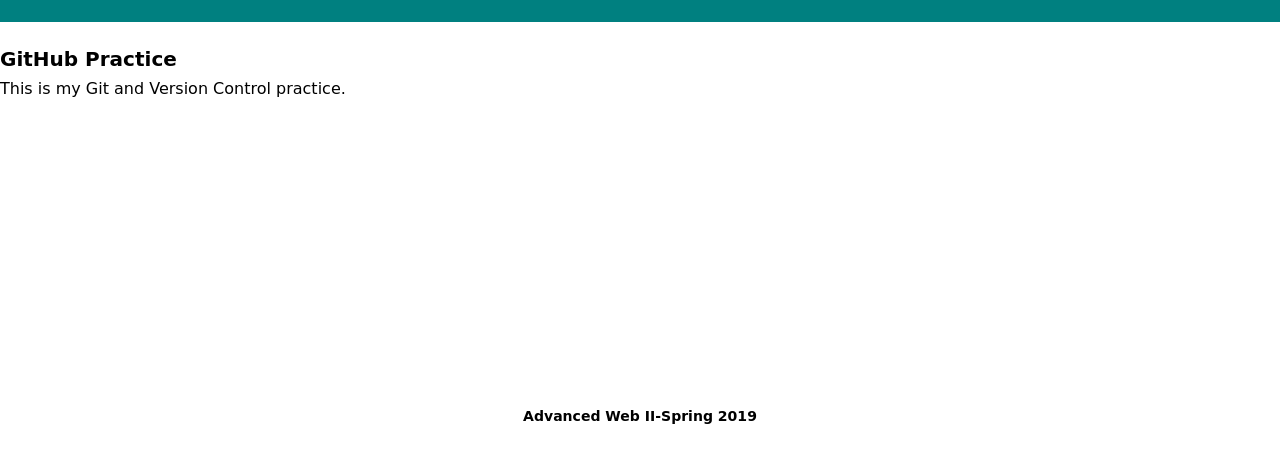
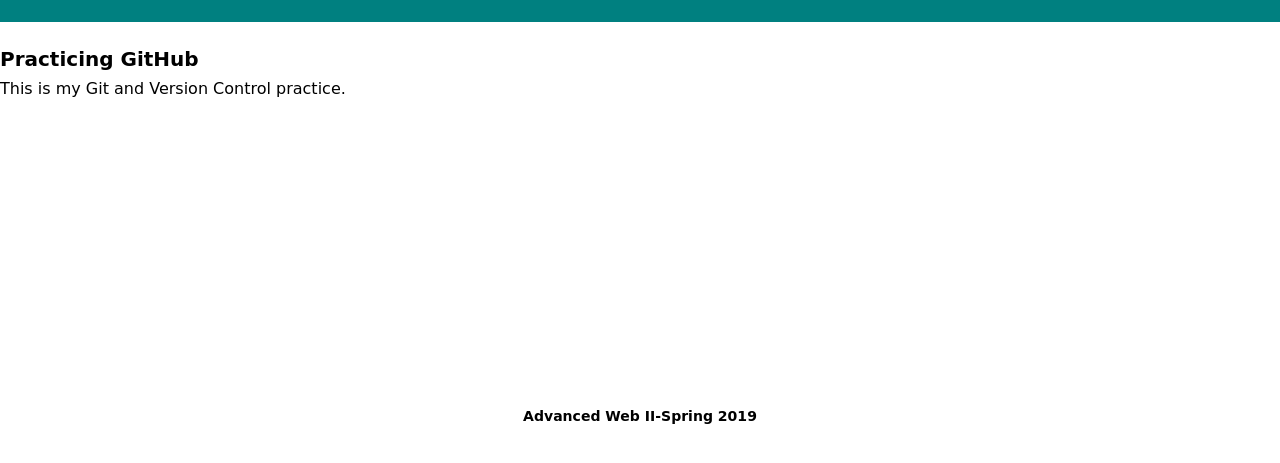
Before and after one commit to lesliemanly/m1-hw1-manly-leslie, a plain HTML site: page index.html in a window 1280 px wide. Shown: the part 85-548 px from the top of the page. Drawn offline with Linux system fonts and the light colour scheme.

Commit message:
Changed H2 to read "Practicing GitHub"

```diff
--- a/index.html
+++ b/index.html
@@ -45,7 +45,7 @@
 
     <main>
 
-      <h2>GitHub Practice</h2>
+      <h2>Practicing GitHub</h2>
 
       <p>This is my Git and Version Control practice.</p>
 
```
